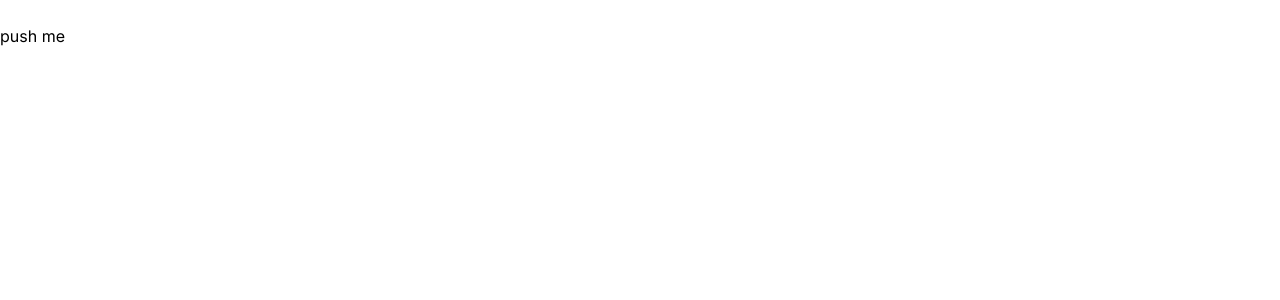
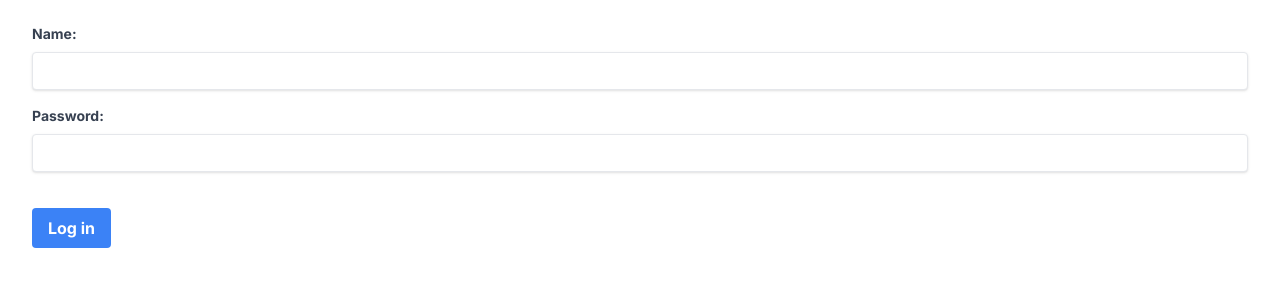
Before and after one commit to akito-10/lesson-next-server-actions, a Next.js app: page /progressive-enhancement in a window 1280 px wide. Shown: the top 300 px of the page. Built offline with nearby package versions, Linux system fonts and the light colour scheme.

Commit message:
ログインっぽいUIにした

```diff
--- a/src/components/FormStateForm/FormStateForm.tsx
+++ b/src/components/FormStateForm/FormStateForm.tsx
@@ -4,13 +4,52 @@
 import { serverAction } from "./actions";
 
 export function FormStateForm() {
-  const [formState, formDispatch] = useFormState(serverAction, { name: "" });
+  const [_, formDispatch] = useFormState(serverAction, {
+    name: "",
+    password: "",
+  });
 
   return (
-    <form action={formDispatch}>
-      <input type="text" name="name" />
-      <p>{formState.name}</p>
-      <button>push me</button>
+    <form
+      action={formDispatch}
+      className="bg-white rounded px-8 pt-6 pb-8 mb-4"
+    >
+      <div className="mb-4">
+        <label
+          className="block text-gray-700 text-sm font-bold mb-2"
+          htmlFor="username"
+        >
+          Name:
+        </label>
+        <input
+          className="shadow appearance-none border rounded w-full py-2 px-3 text-gray-700 leading-tight focus:outline-none focus:shadow-outline"
+          type="text"
+          name="name"
+          required
+        />
+      </div>
+      <div className="mb-6">
+        <label
+          className="block text-gray-700 text-sm font-bold mb-2"
+          htmlFor="password"
+        >
+          Password:
+        </label>
+        <input
+          className="shadow appearance-none border rounded w-full py-2 px-3 text-gray-700 mb-3 leading-tight focus:outline-none focus:shadow-outline"
+          type="password"
+          name="password"
+          required
+        />
+      </div>
+      <div className="flex items-center justify-between">
+        <button
+          className="bg-blue-500 hover:bg-blue-700 text-white font-bold py-2 px-4 rounded focus:outline-none focus:shadow-outline"
+          type="submit"
+        >
+          Log in
+        </button>
+      </div>
     </form>
   );
 }
--- a/src/components/FormStateForm/actions.ts
+++ b/src/components/FormStateForm/actions.ts
@@ -1,12 +1,18 @@
 "use server";
 
+export type State = {
+  name: string;
+  password: string;
+};
+
 export async function serverAction(
-  state: { name: string },
+  state: State,
   formState: FormData
-): Promise<{ name: string }> {
-  const data = new Promise<{ name: string }>((resolve) =>
+): Promise<State> {
+  const data = new Promise<State>((resolve) =>
     resolve({
       name: formState.get("name") as string,
+      password: formState.get("password") as string,
     })
   );
 
```
